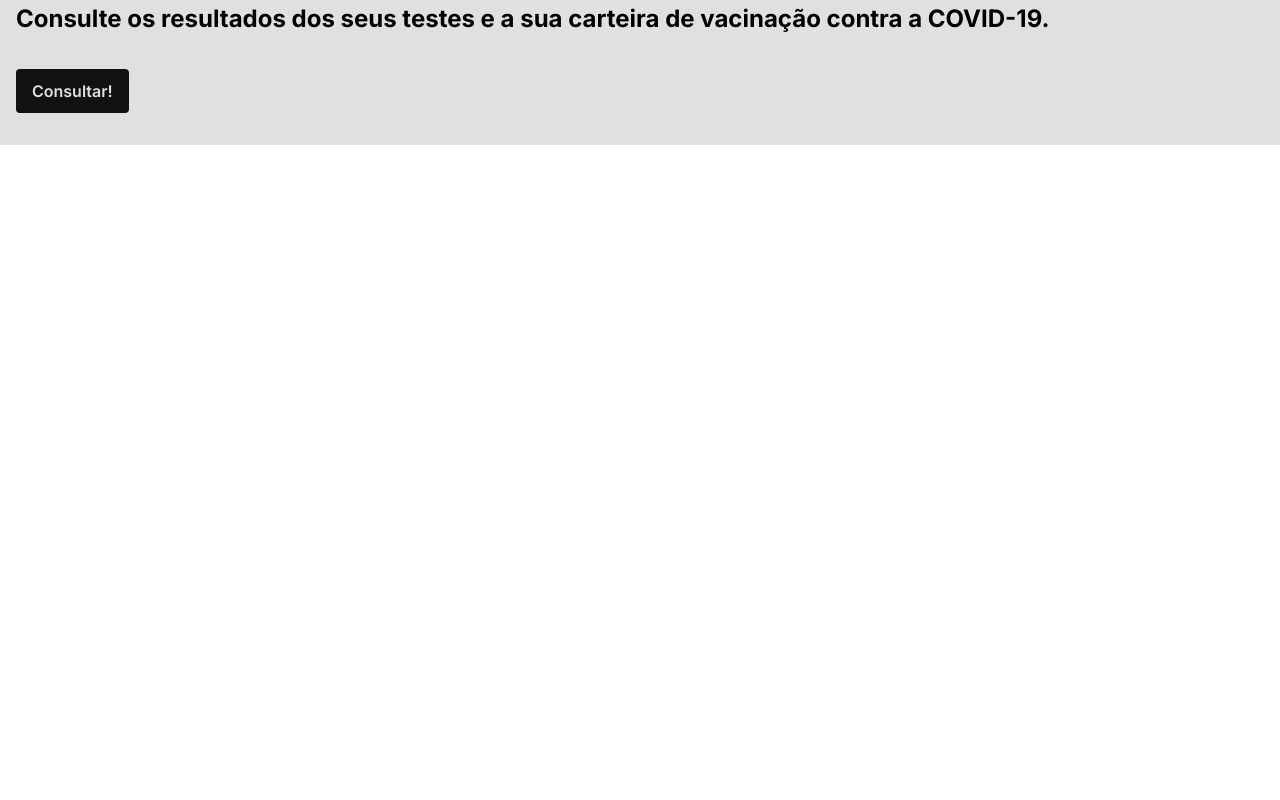
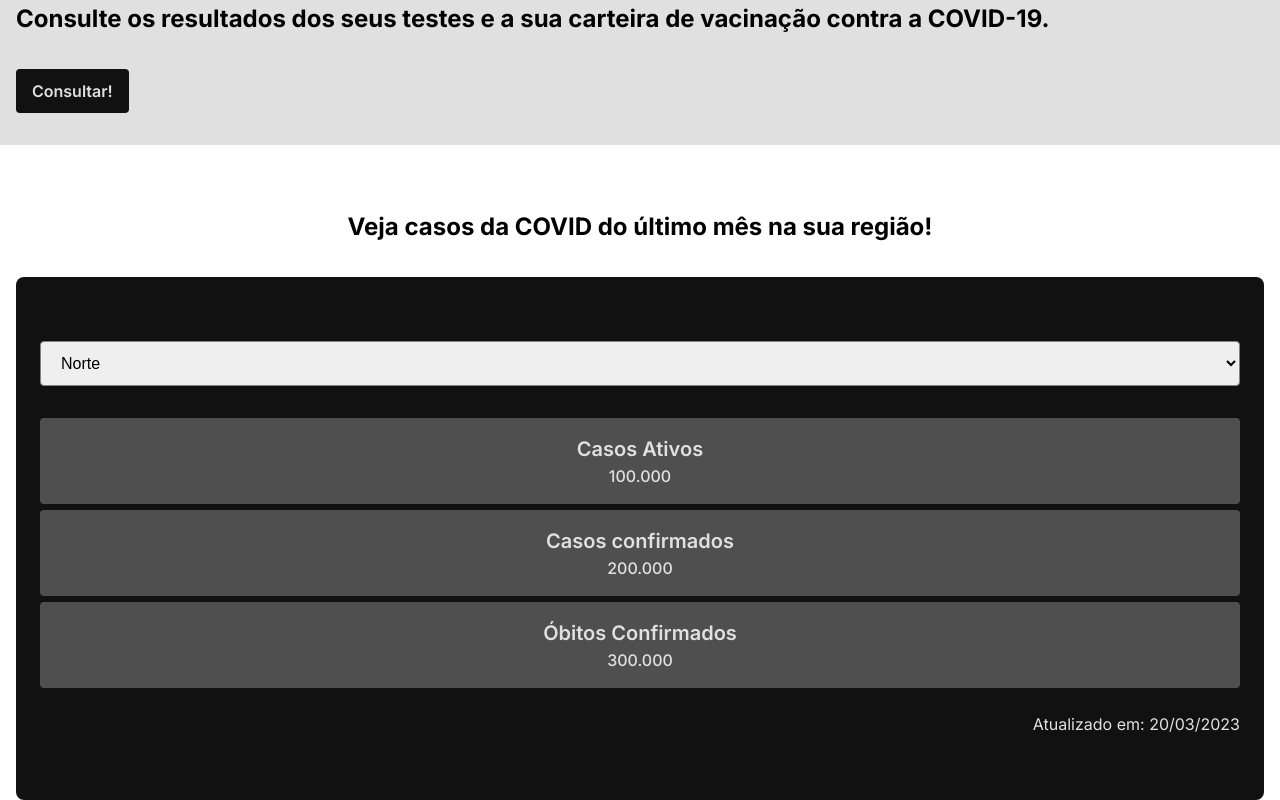
Before and after one commit to webico/invac-df, a Next.js app: page / in a window 1280 px wide. Shown: the part 1090-1890 px from the top of the page. Before the commit the page ends 1299 px from the top, so only its background shows below. Built offline with nearby package versions, Linux system fonts and the light colour scheme.

Commit message:
feat: seção casos de covid com interatividade no select input

```diff
--- a/pages/index.js
+++ b/pages/index.js
@@ -25,8 +25,19 @@ export default function Home(props) {
     ]),
     disponibilidade: PropTypes.oneOfType([
       PropTypes.object,
+      PropTypes.array]),
+    casos: PropTypes.oneOfType([
+      PropTypes.object,
       PropTypes.array])
   };
+
+  const dataCasosInicial = props.casos[1][0];
+
+  const [casos, setCasos] = useState(dataCasosInicial);
+
+  function handleCasos(e) {
+    setCasos(props.casos[1][e.target.value]);
+  }
 
   return (
     <>
@@ -53,6 +64,41 @@ export default function Home(props) {
           <Link href='#' className='btn-principal'>Consultar!</Link>
         </div>
       </section>
+
+      <section className='casos-covid'>
+        <div className="container">
+          <h2>Veja casos da COVID do último mês na sua região!</h2>
+
+          <div className='casos__div'>
+            <select name="" id="" onChange={handleCasos} className='casos__filtro'>
+              {
+                props.casos[1] && props.casos[1].map(regiao => (
+                  <option key={regiao.id} value={regiao.id}>{regiao.nome_regiao}</option>
+                ))
+              }
+            </select>
+
+            <ul>
+              <li className='caso__card'>
+                <p>Casos Ativos</p>
+                <span>{casos.casos_ativos}</span>
+              </li>
+
+              <li className='caso__card'>
+                <p>Casos confirmados</p>
+                <span>{casos.casos_confirmados}</span>
+              </li>
+
+              <li className='caso__card'>
+                <p>Óbitos Confirmados</p>
+                <span>{casos.obitos_confirmados}</span>
+              </li>
+            </ul>
+
+            <p className='atualizado-em'>Atualizado em: {props.casos[0].atualizado_em}</p>
+          </div>
+        </div>
+      </section>
     </>
   );
 }
--- a/public/tempData.json
+++ b/public/tempData.json
@@ -2,77 +2,133 @@
   "disponibilidade": {
     "vacinas": [
       {
-        "id": 1,
+        "id": 0,
         "nome_regiao": "Central",
         "quantidade": 1111
       },
       {
-        "id": 2,
+        "id": 1,
         "nome_regiao": "Centro-Sul",
         "quantidade": 1111
       },
       {
-        "id": 3,
+        "id": 2,
         "nome_regiao": "Leste",
         "quantidade": 1111
       },
       {
-        "id": 4,
+        "id": 3,
         "nome_regiao": "Norte",
         "quantidade": 1111
       },
       {
-        "id": 5,
+        "id": 4,
         "nome_regiao": "Sudoeste",
         "quantidade": 1111
       },
       {
-        "id": 6,
+        "id": 5,
         "nome_regiao": "Sul",
         "quantidade": 1111
       },
       {
-        "id": 7,
+        "id": 6,
         "nome_regiao": "Oeste",
         "quantidade": 1111
       }
     ],
     "testes": [
       {
-        "id": 1,
+        "id": 0,
         "nome_regiao": "Central",
         "quantidade": 2222
       },
       {
-        "id": 2,
+        "id": 1,
         "nome_regiao": "Centro-Sul",
         "quantidade": 2222
       },
       {
-        "id": 3,
+        "id": 2,
         "nome_regiao": "Leste",
         "quantidade": 2222
       },
       {
-        "id": 4,
+        "id": 3,
         "nome_regiao": "Norte",
         "quantidade": 2222
       },
       {
-        "id": 5,
+        "id": 4,
         "nome_regiao": "Sudoeste",
         "quantidade": 2222
       },
       {
-        "id": 6,
+        "id": 5,
         "nome_regiao": "Sul",
         "quantidade": 2222
       },
       {
-        "id": 7,
+        "id": 6,
         "nome_regiao": "Oeste",
         "quantidade": 2222
       }
     ]
-  }
+  },
+  "casos": [
+    {
+      "atualizado_em": "20/03/2023"
+    },
+    [
+      {
+        "id": 0,
+        "nome_regiao": "Norte",
+        "casos_ativos": "100.000",
+        "casos_confirmados": "200.000",
+        "obitos_confirmados": "300.000"
+      },
+      {
+        "id": 1,
+        "nome_regiao": "Oeste",
+        "casos_ativos": "400.000",
+        "casos_confirmados": "500.000",
+        "obitos_confirmados": "600.000"
+      },
+      {
+        "id": 2,
+        "nome_regiao": "Central",
+        "casos_ativos": "700.000",
+        "casos_confirmados": "800.000",
+        "obitos_confirmados": "900.000"
+      },
+      {
+        "id": 3,
+        "nome_regiao": "Leste",
+        "casos_ativos": "110.000",
+        "casos_confirmados": "220.000",
+        "obitos_confirmados": "330.000"
+      },
+      {
+        "id": 4,
+        "nome_regiao": "Sul",
+        "casos_ativos": "440.000",
+        "casos_confirmados": "550.000",
+        "obitos_confirmados": "660.000"
+      },
+      {
+        "id": 5,
+        "nome_regiao": "Centro-Sul",
+        "casos_ativos": "770.000",
+        "casos_confirmados": "880.000",
+        "obitos_confirmados": "990.000"
+      },
+      {
+        "id": 6,
+        "nome_regiao": "Sudoeste",
+        "casos_ativos": "111.000",
+        "casos_confirmados": "222.000",
+        "obitos_confirmados": "333.000"
+      }
+    ]
+  ]
 }
--- a/scss/_Index.scss
+++ b/scss/_Index.scss
@@ -122,3 +122,51 @@
 
   }
 }
+
+.casos-covid {
+  text-align: center;
+
+
+  .casos__div {
+    background: var(--600);
+    border-radius: .5rem;
+    padding: 4rem 1.5rem;
+    margin-top: 2rem;
+
+    .casos__filtro {
+      width: 100%;
+      padding: .75rem 1rem;
+      font-size: 1rem;
+      border: 1px solid var(--300);
+      border-radius: .25rem;
+      margin-bottom: 2rem;
+    }
+
+    .caso__card {
+      color: var(-100);
+      padding: 1rem .75rem;
+      background: var(--400);
+      color: var(--100);
+      border-radius: .25rem;
+
+      p {
+        font-size: 1.25rem;
+        font-weight: $semi;
+      }
+
+      span {
+        font-weight: $medium;
+      }
+
+      &:not(:last-child) {
+        margin-bottom: .375rem;
+      }
+    }
+
+    .atualizado-em {
+      text-align: right;
+      margin-top: 1.5rem;
+      color: var(--100);
+    }
+  }
+}
```
Also changed, not shown: css/GlobalStyles.min.css, 1 other file (tests, documents, lock files or other folders).
